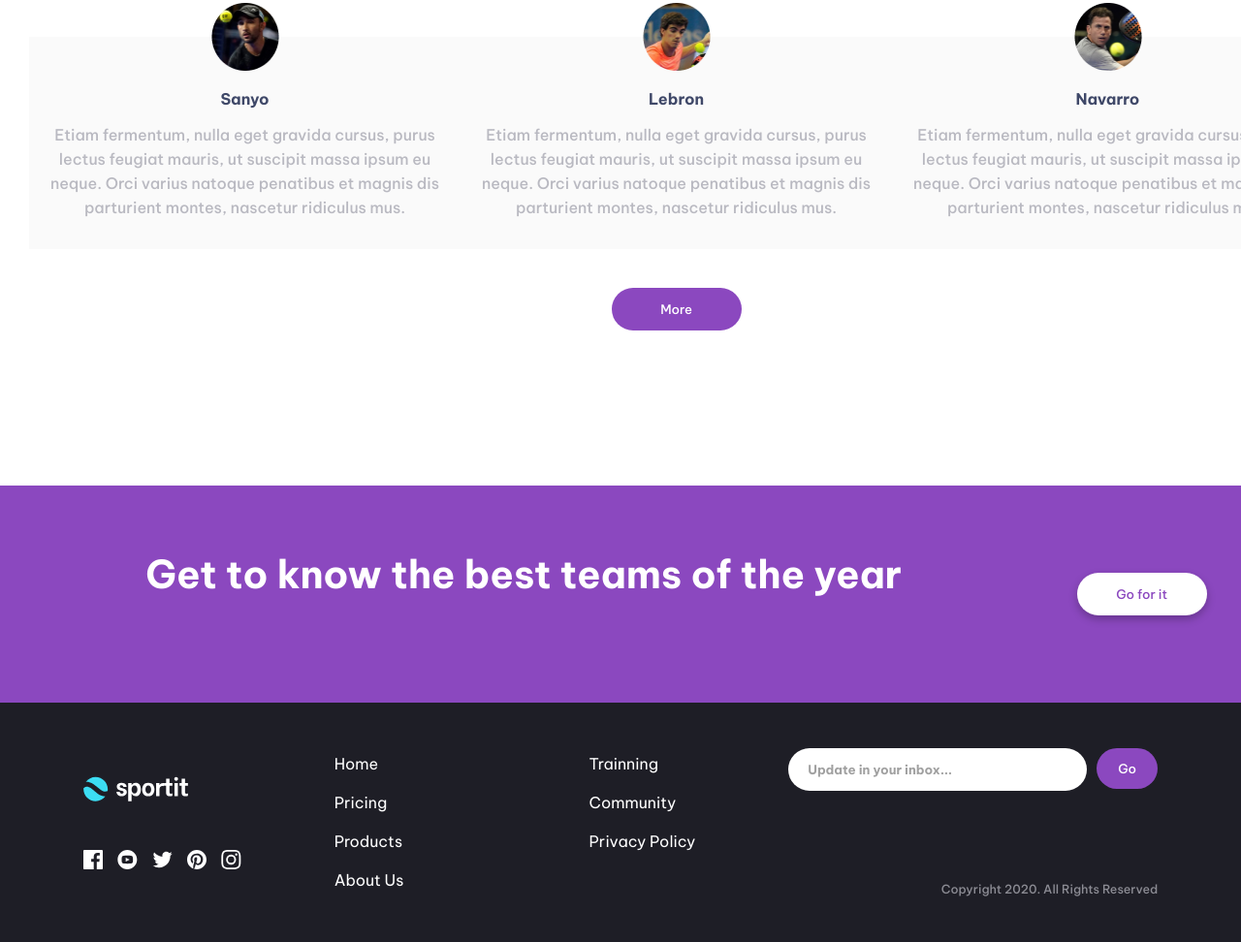
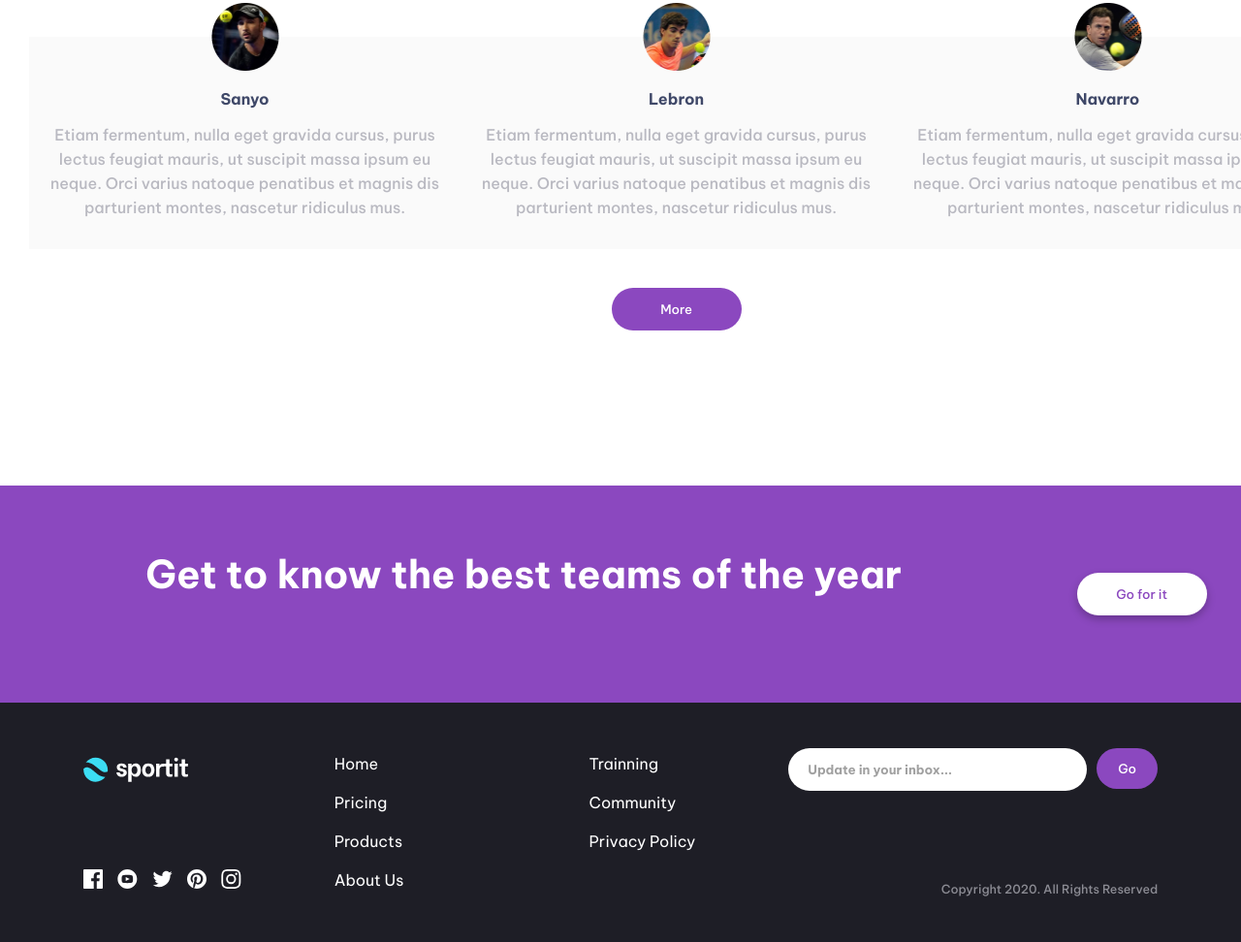
Before and after one commit to Lidianys/Entrega_Final_Frontend, a plain HTML site: page index.html in a window 1280 px wide. Shown: the part 1358-2330 px from the top of the page at 97% size. Drawn offline with Linux system fonts and the light colour scheme.

Commit message:
gap icon footer

```diff
--- a/css/style.css
+++ b/css/style.css
@@ -323,7 +323,7 @@ footer {
 .icon-logo-wrapper {
   display: flex;
   flex-direction: column-reverse;
-  gap: 50px;
+  gap: 40px;
   width: 100%;
 }
 
@@ -601,6 +601,7 @@ form {
 
   .icon-logo-wrapper {
     flex-direction: column;
+    gap: 90px;
     justify-content: flex-start;
     width: auto;
   }
```
